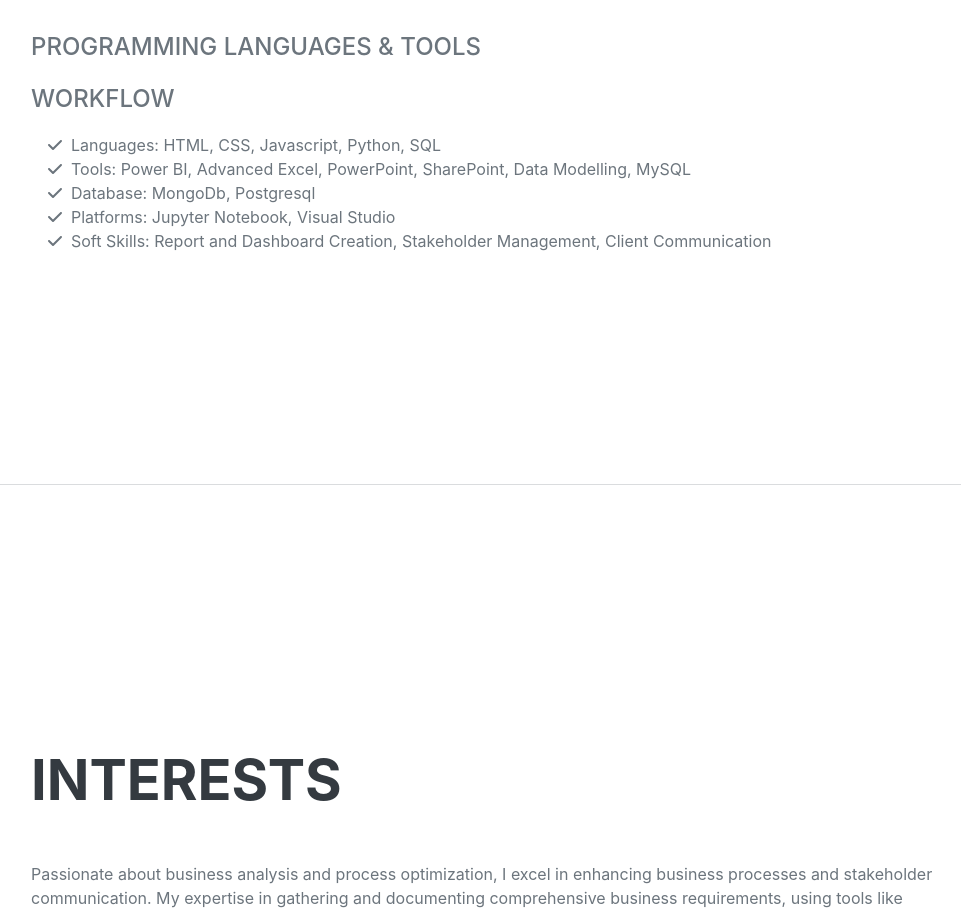
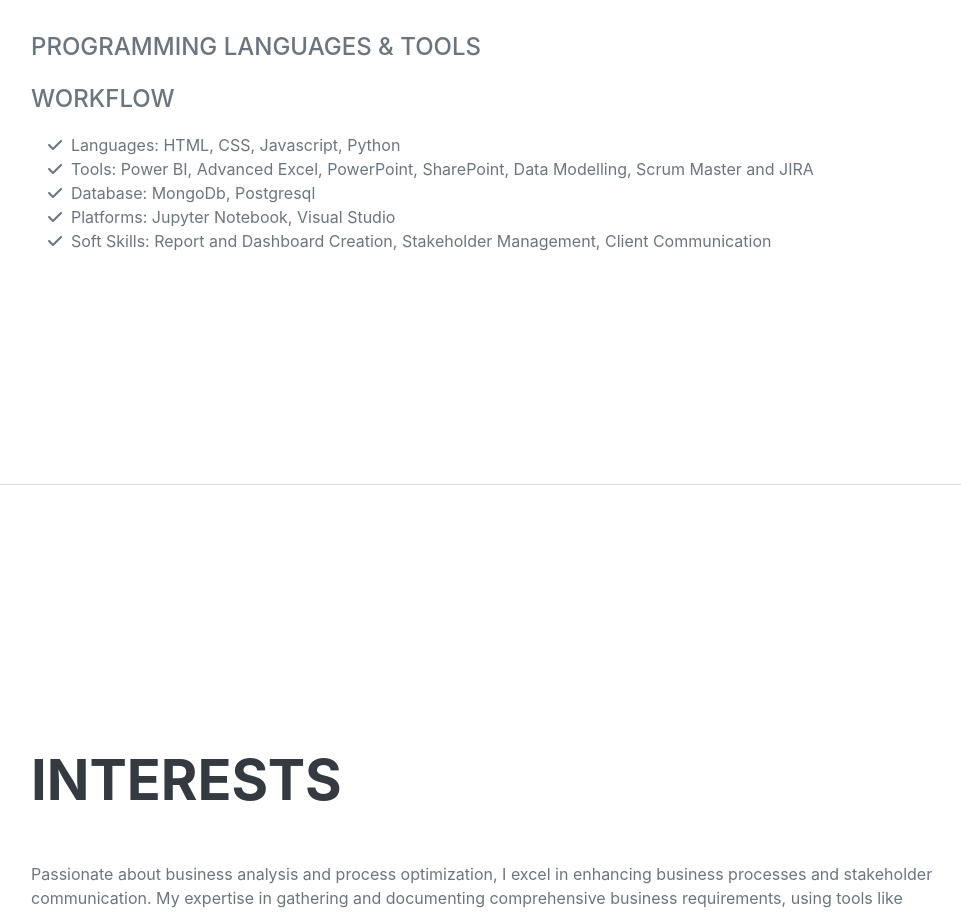
Before and after one commit to coderunner4sonam/Portfolio, a React (Create React App) app: page / in a window 1280 px wide. Shown: the part 4140-5053 px from the top of the page, without its empty margins (289-1250 px from the left). Built offline with nearby package versions, Linux system fonts and the light colour scheme; a web font is replaced by a local one.

Commit message:
updated home and skill information

```diff
--- a/src/pages/Home.js
+++ b/src/pages/Home.js
@@ -242,14 +242,14 @@ const Home = () => {
                 <span class="fa-li">
                   <i class="fas fa-check"></i>
                 </span>
-                Languages: HTML, CSS, Javascript, Python, SQL
+                Languages: HTML, CSS, Javascript, Python
               </li>
               <li>
                 <span class="fa-li">
                   <i class="fas fa-check"></i>
                 </span>
                 Tools: Power BI, Advanced Excel, PowerPoint, SharePoint, Data
-                Modelling, MySQL
+                Modelling, Scrum Master and JIRA
               </li>
               <li>
                 <span class="fa-li">
--- a/src/pages/Skills.js
+++ b/src/pages/Skills.js
@@ -16,14 +16,14 @@ const Skills = () => {
                 <span class="fa-li">
                   <i class="fas fa-check"></i>
                 </span>
-                Languages: HTML, CSS, Javascript, Python, SQL
+                Languages: HTML, CSS, Javascript, Python
               </li>
               <li>
                 <span class="fa-li">
                   <i class="fas fa-check"></i>
                 </span>
                 Tools: Power BI, Advanced Excel, PowerPoint, SharePoint, Data
-                Modelling, Postgresql
+                Modelling, Scrum Master and JIRA
               </li>
               <li>
                 <span class="fa-li">
```
